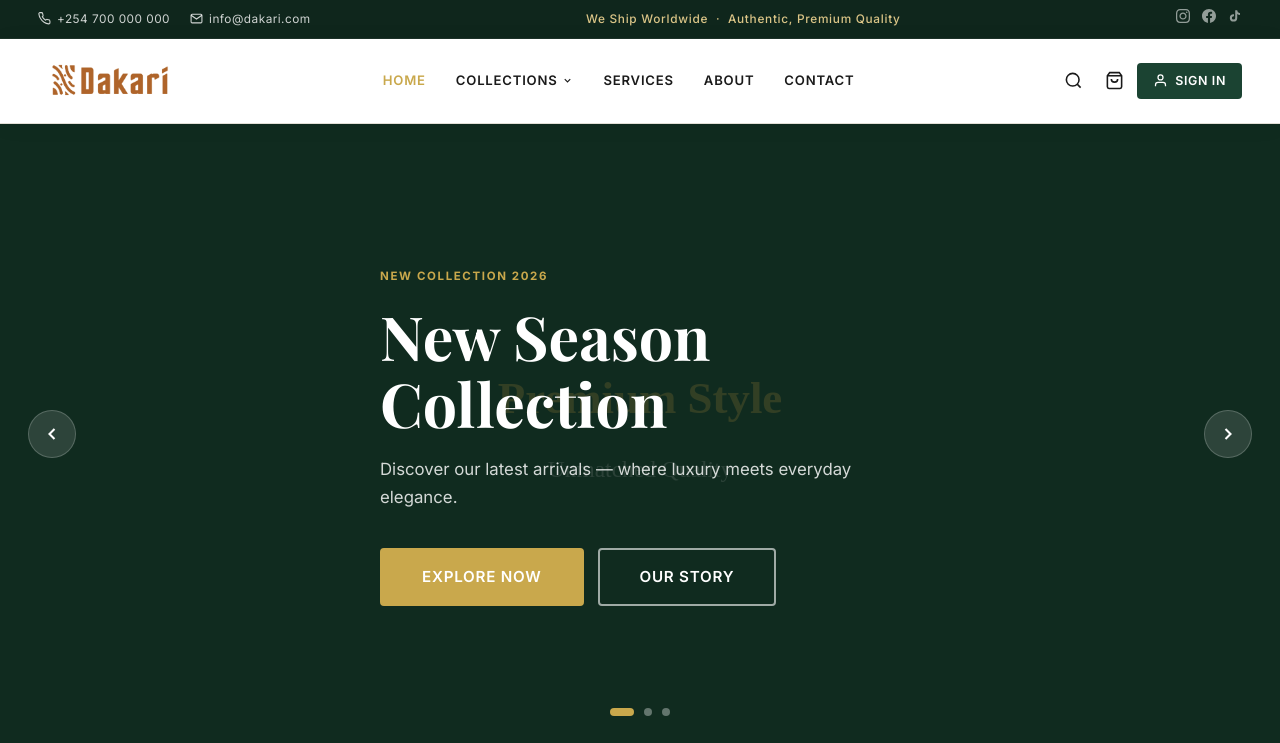
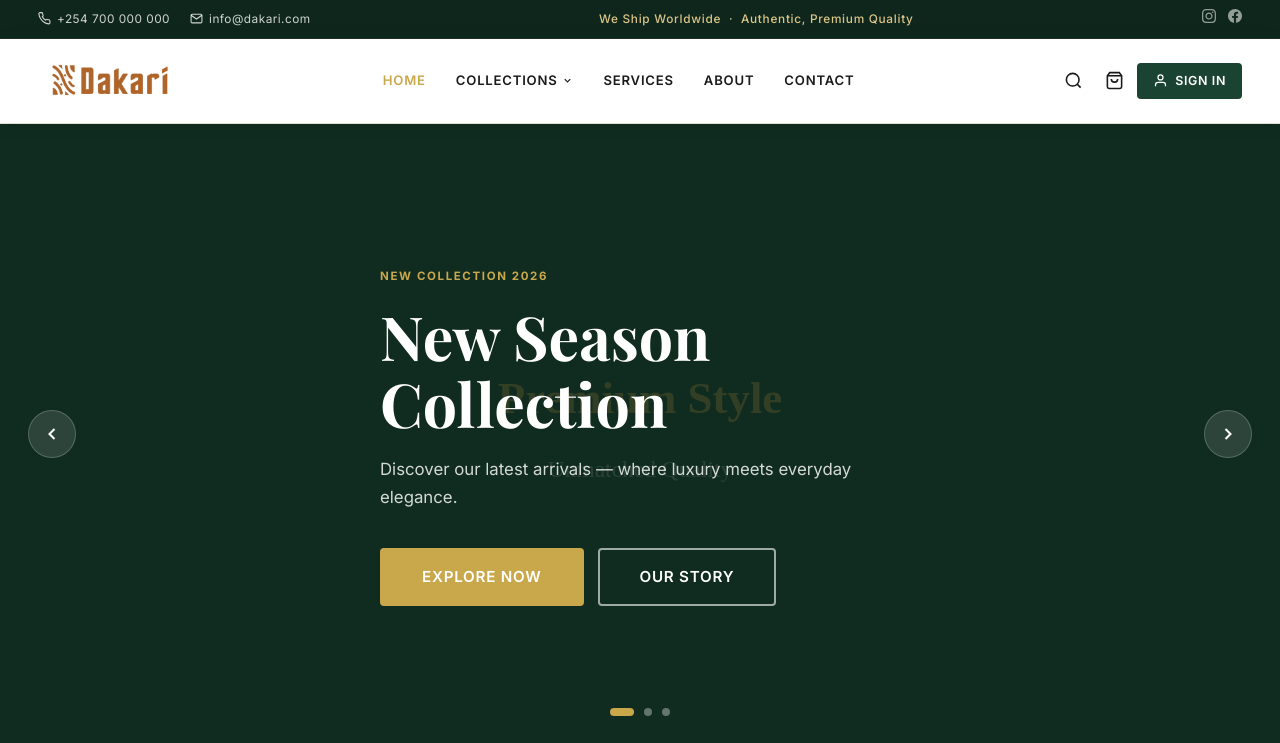
Before and after one commit to sammy001-svg/dakari, a PHP site: page /index.php in a window 1280 px wide. Shown: the top 743 px of the page. Run offline with PHP 8.4, Linux system fonts and the light colour scheme; data comes from the database, SQL or seed files in the repository; data that the repository does not hold is empty; some libraries are stand-ins or nearby versions; some web fonts are replaced.

Commit message:
feat: remove TikTok icon from top header
Co-Authored-By: Claude Sonnet 4.6 <noreply@anthropic.com>

```diff
--- a/includes/header.php
+++ b/includes/header.php
@@ -44,9 +44,6 @@ $cur_user   = current_user();
             </a>
             <a href="<?= e(setting('social_facebook', '#')) ?>" aria-label="Facebook" target="_blank" rel="noopener noreferrer">
                 <svg width="14" height="14" fill="currentColor" viewBox="0 0 24 24"><path d="M24 12.073c0-6.627-5.373-12-12-12s-12 5.373-12 12c0 5.99 4.388 10.954 10.125 11.854v-8.385H7.078v-3.47h3.047V9.43c0-3.007 1.792-4.669 4.533-4.669 1.312 0 2.686.235 2.686.235v2.953H15.83c-1.491 0-1.956.925-1.956 1.874v2.25h3.328l-.532 3.47h-2.796v8.385C19.612 23.027 24 18.062 24 12.073z"/></svg>
-            </a>
-            <a href="<?= e(setting('social_tiktok', '#')) ?>" aria-label="TikTok" target="_blank" rel="noopener noreferrer">
-                <svg width="14" height="14" fill="currentColor" viewBox="0 0 24 24"><path d="M19.59 6.69a4.83 4.83 0 0 1-3.77-4.25V2h-3.45v13.67a2.89 2.89 0 0 1-2.88 2.5 2.89 2.89 0 0 1-2.89-2.89 2.89 2.89 0 0 1 2.89-2.89c.28 0 .54.04.79.1V9.01a6.33 6.33 0 0 0-.79-.05 6.34 6.34 0 0 0-6.34 6.34 6.34 6.34 0 0 0 6.34 6.34 6.34 6.34 0 0 0 6.33-6.34V8.69a8.18 8.18 0 0 0 4.78 1.52V6.76a4.85 4.85 0 0 1-1.01-.07z"/></svg>
             </a>
         </div>
     </div>
```
